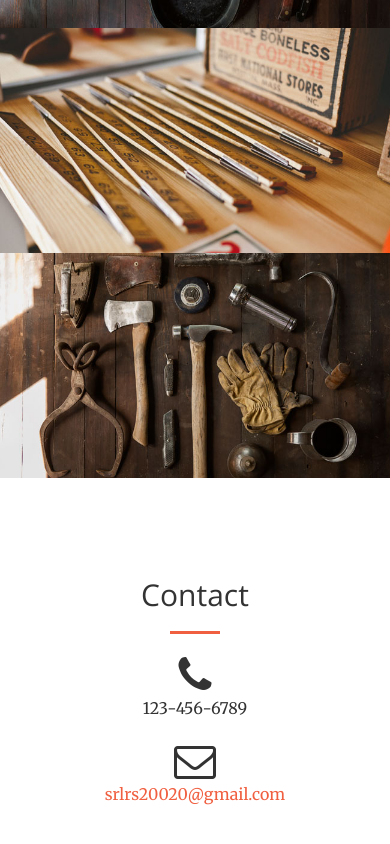
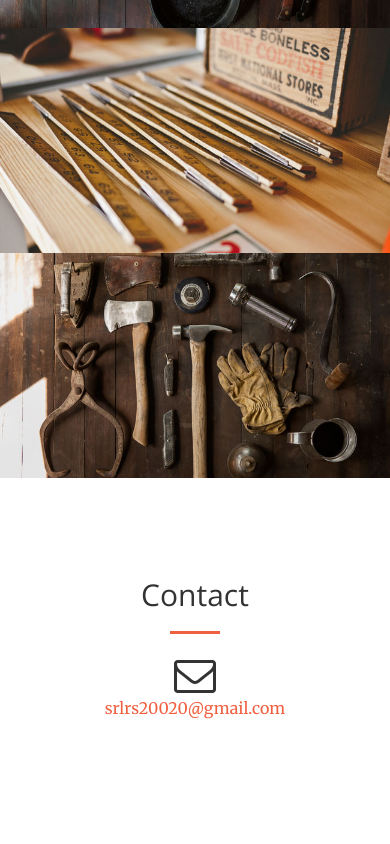
Before and after one commit to schoetlr/firsttakeonportfolio, a website: page index.html in a window 390 px wide. Shown: the part 2370-3214 px from the top of the page. Drawn offline with nearby package versions, Linux system fonts and the light colour scheme.

Commit message:
remove phone

```diff
--- a/index.html
+++ b/index.html
@@ -244,10 +244,7 @@
                     <hr class="primary">
                     <p></p>
                 </div>
-                <div class="col-lg-4 col-lg-offset-2 text-center">
-                    <i class="fa fa-phone fa-3x sr-contact"></i>
-                    <p>123-456-6789</p>
-                </div>
+
                 <div class="col-lg-4 text-center">
                     <i class="fa fa-envelope-o fa-3x sr-contact"></i>
                     <p><a href="mailto:srlrs20020@gmail.com">srlrs20020@gmail.com</a></p>
```
